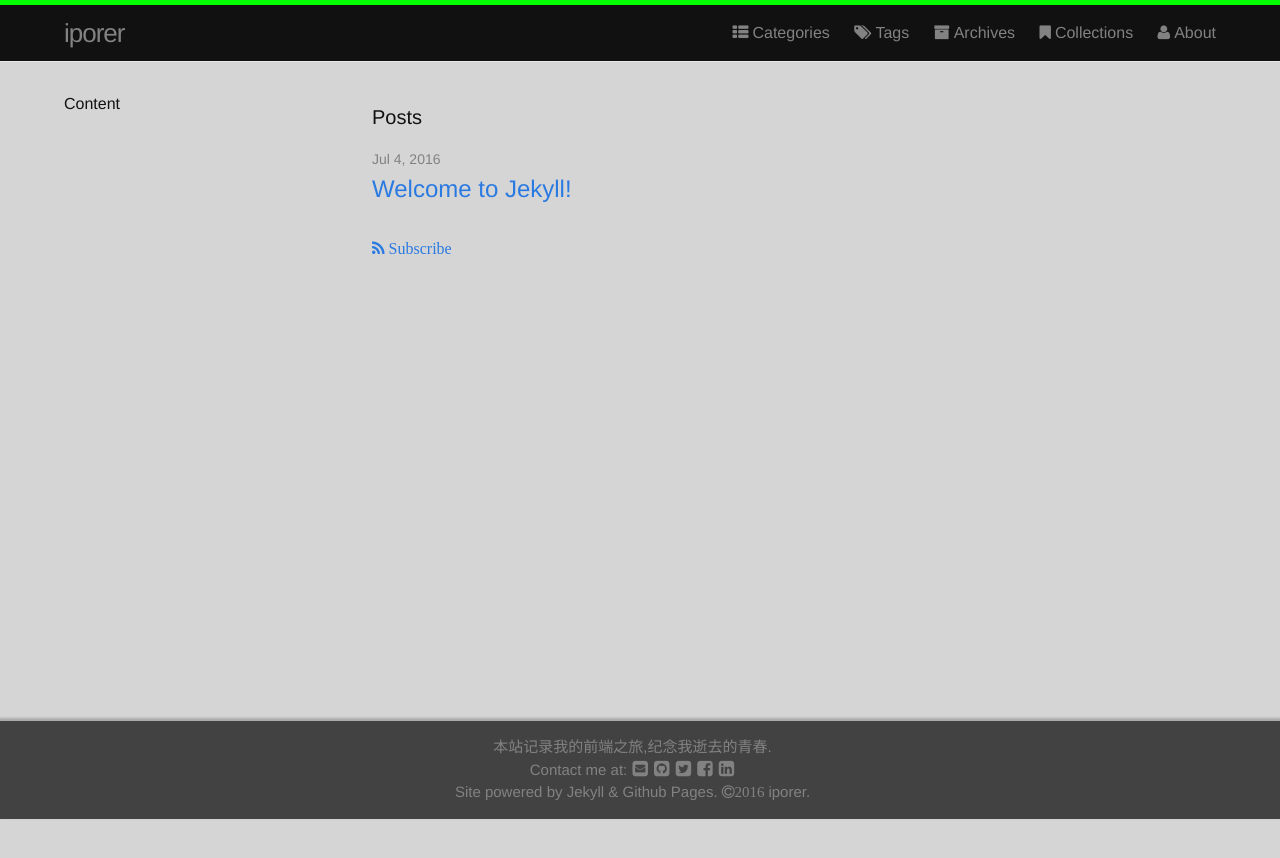
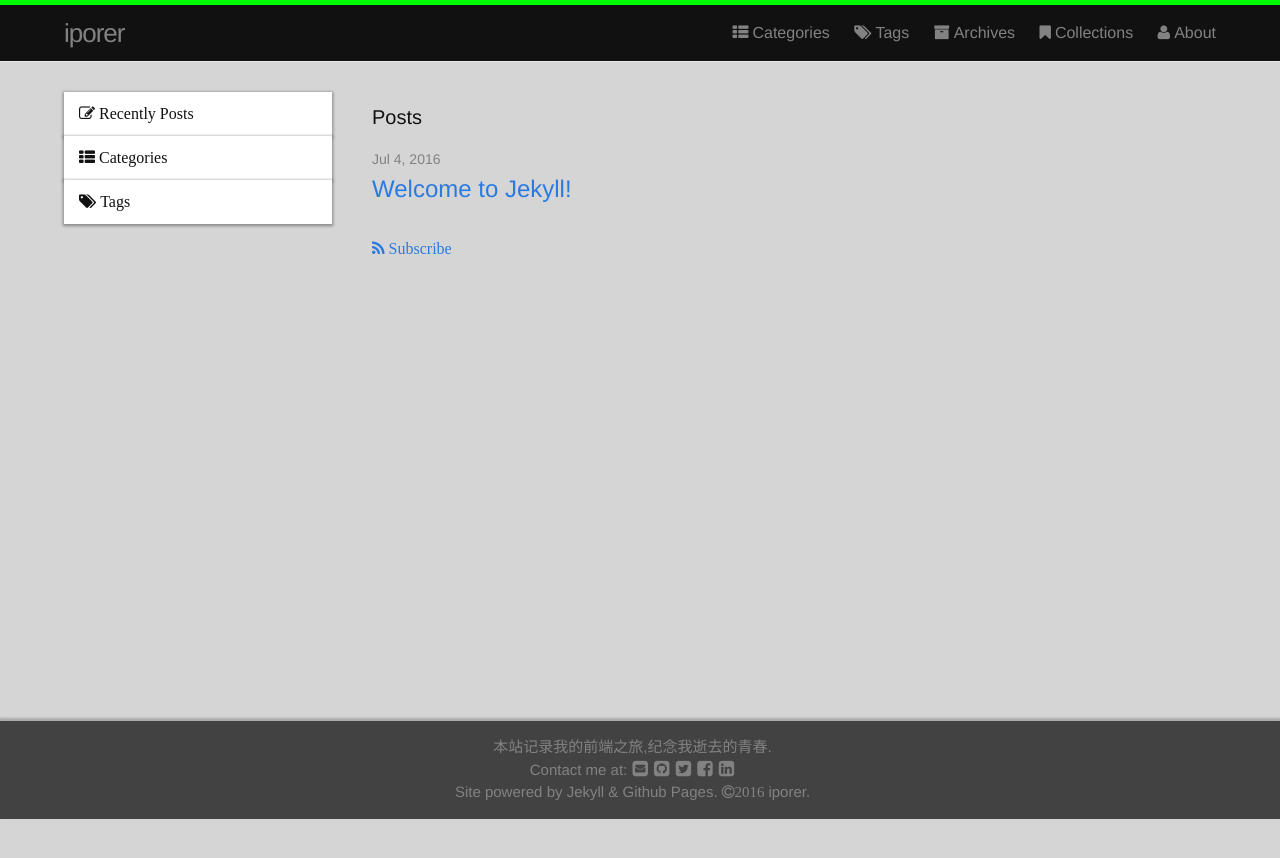
Before and after one commit to iporer/iporer.github.io, a Jekyll site: the page built from index.html, in a window 1280 px wide. Shown: the top 858 px of the page. Built offline with Jekyll 4.4.1, drawn with Linux system fonts in a browser that asks for light colours.

Commit message:
add content

```diff
--- a/_layouts/default.html
+++ b/_layouts/default.html
@@ -11,7 +11,26 @@
 
       <div class="wrapper">
         <div class="page-left">
-          Content
+          <div id="content">
+            <div>
+              <i class="fa fa-list-ul" aria-hidden="true">&nbsp;Content</i>
+            </div>
+          </div>
+          <div id="recently">
+            <div>
+              <i class="fa fa-edit" aria-hidden="true">&nbsp;Recently Posts</i>
+            </div>
+          </div>
+          <div id="categories">
+            <div>
+              <i class="fa fa-th-list" aria-hidden="true">&nbsp;Categories</i>
+            </div>
+          </div>
+          <div id="tags">
+            <div>
+              <i class="fa fa-tags" aria-hidden="true">&nbsp;Tags</i>
+            </div>
+          </div>
         </div>
         <div class="page-right">
         {{ content }}
@@ -23,7 +42,8 @@
 
     {% include footer.html %}
 
-    <script src="{{'/js/main.js'|prepend:site.baseurl}}"></script>
+    <script src="{{ '/js/main.js' | prepend:site.baseurl }}"></script>
+    <script src="{{ '/js/content.js' | prepend:site.baseurl }}"></script>
   </body>
 
 </html>
--- a/_sass/_layout.scss
+++ b/_sass/_layout.scss
@@ -173,6 +173,19 @@
   width: 25%;
   float: left;
   padding-right: 20px;
+  div {
+    background-color: $a-hover-color;
+    box-shadow: 0 1px 3px 1px rgba(0, 0, 0, 0.2);
+    div {
+      padding: 10px 15px;
+    }
+    ul {
+      padding: 10px 15px;
+      max-height: 500px;
+      overflow-y: auto;
+      word-wrap: break-word;
+    }
+  }
 }
 
 .page-right {
--- /dev/null
+++ b/js/content.js
@@ -0,0 +1,18 @@
+/**
+ * Created by iporer on 7/13/16.
+ */
+(function () {
+    var markdownToc = document.getElementById("markdown-toc");
+    var content = document.getElementById("content");
+    var recently = document.getElementById("recently");
+    var categories = document.getElementById("categories");
+    var tags = document.getElementById("tags");
+    if (!markdownToc) {
+        content.remove();
+        return;
+    }
+    tags.remove();
+    categories.remove();
+    recently.remove();
+    content.appendChild(markdownToc);
+})();
```
